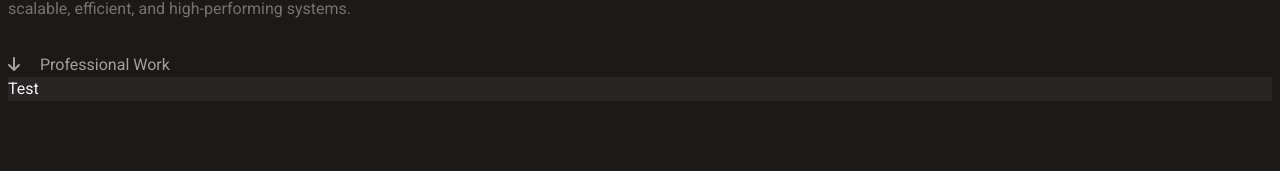
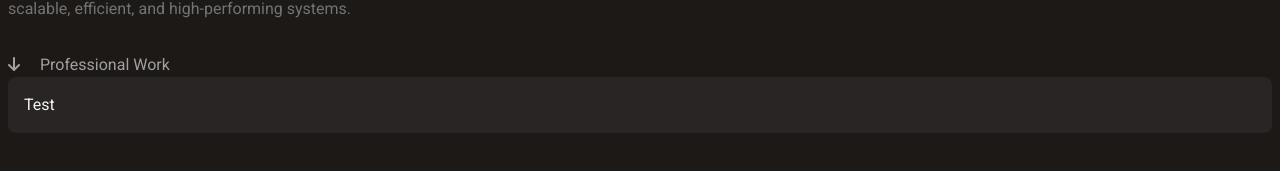
Before and after one commit to msumdev/portfolio, a Vue app: page / in a window 1280 px wide. Shown: the part 243-414 px from the top of the page. Built offline with nearby package versions, Linux system fonts and the light colour scheme.

Commit message:
wip: push before boarding plane!

```diff
--- a/src/components/CardComponent.vue
+++ b/src/components/CardComponent.vue
@@ -1,5 +1,5 @@
 <template>
-  <div class="bg-stone-800">
+  <div class="bg-stone-800 rounded-lg p-4">
     <p>Test</p>
   </div>
 </template>
```
